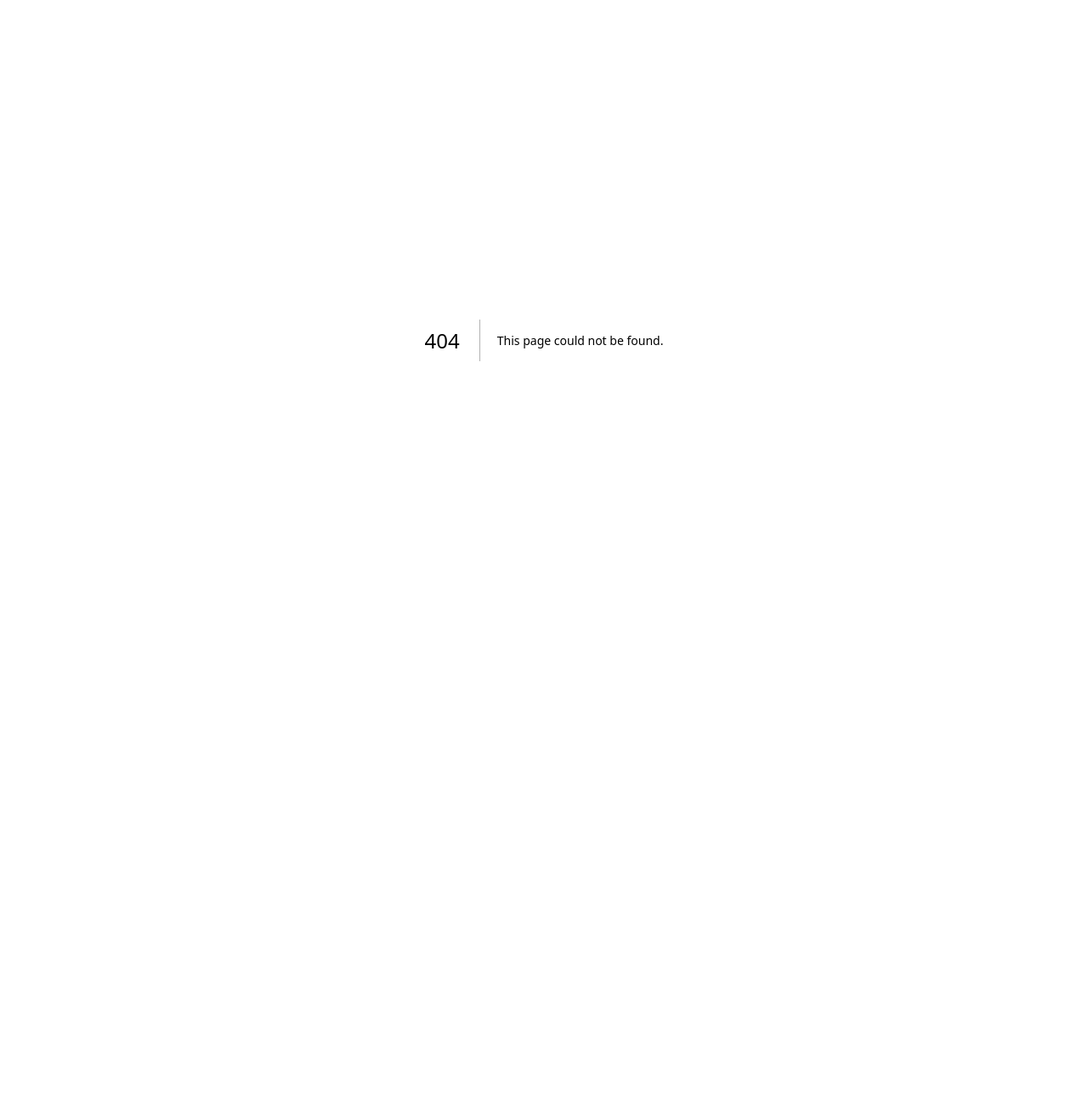
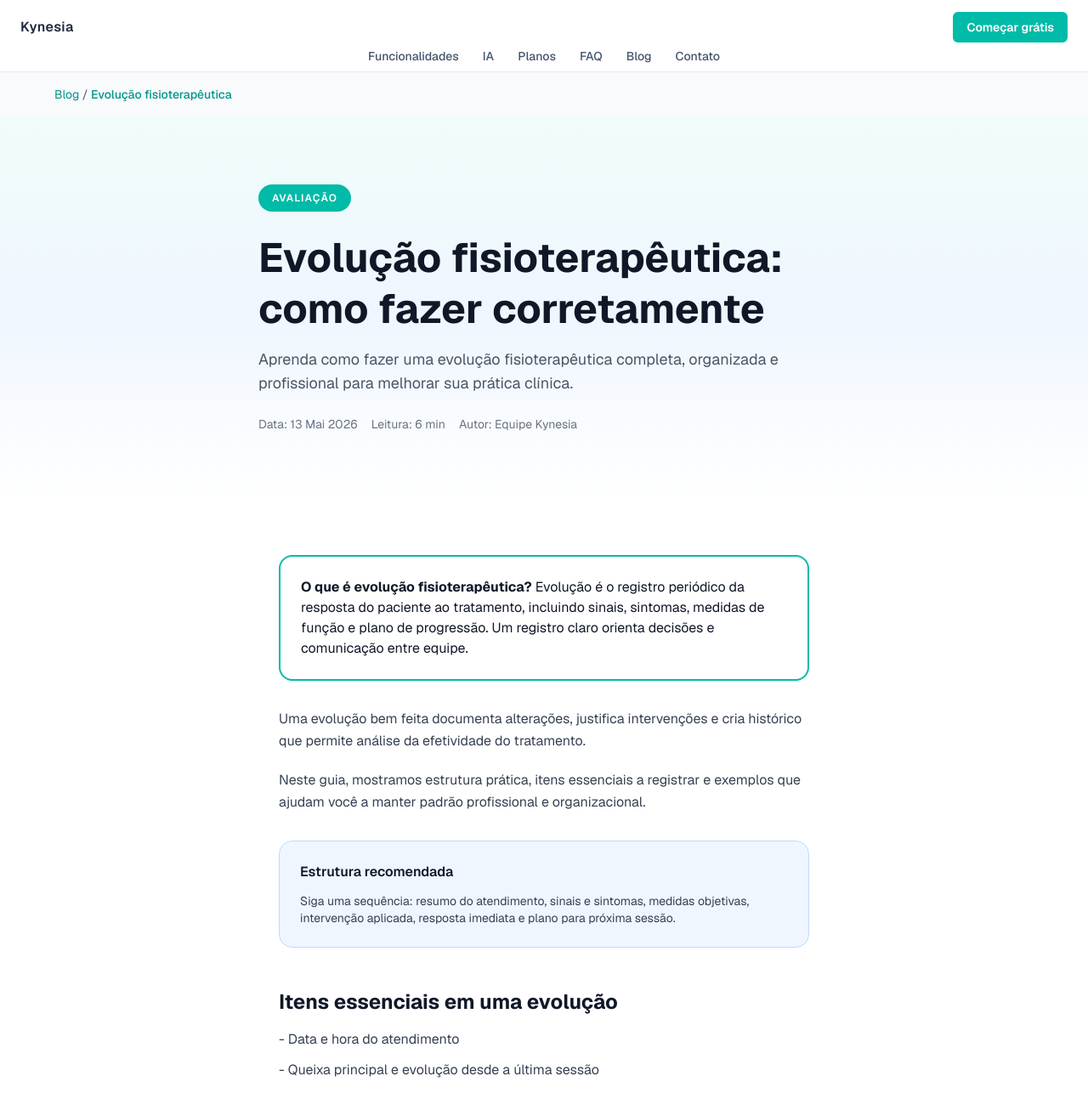
Before and after one commit to sendrette/kynesia-site, a Next.js app: page /blog/evolucao-fisioterapeutica-como-fazer-corretamente in a window 1280 px wide. Before the commit this address had no page. Shown: the top 1286 px of the page at 85% size. Before the commit the page ends 800 px from the top, so only its background shows below. Built offline with nearby package versions, Linux system fonts and the light colour scheme.

Commit message:
feat(blog): add article "Evolução fisioterapêutica: como fazer corretamente" with comprehensive guide on clinical documentation

```diff
--- a/app/blog/BlogPageClient.tsx
+++ b/app/blog/BlogPageClient.tsx
@@ -17,6 +17,17 @@ type BlogPost = {
 };
 
 const blogPosts: BlogPost[] = [
+  {
+    id: "30",
+    slug: "evolucao-fisioterapica-como-fazer-corretamente",
+    title: "Evolução fisioterapêutica: como fazer corretamente",
+    excerpt:
+      "Aprenda como fazer uma evolução fisioterapêutica completa, organizada e profissional para melhorar sua prática clínica.",
+    category: "Avaliação",
+    image: "/blog/avaliacao-clinica.svg",
+    readTime: "6 min",
+    date: "13 Mai 2026",
+  },
   {
     id: "28",
     slug: "marketing-para-fisioterapeuta-como-atrair-pacientes-sem-depender-de-indicacao",
@@ -349,7 +360,7 @@ export default function BlogPageClient() {
   const filteredPosts = useMemo(() => {
     const query = search.trim().toLowerCase();
 
-    return blogPosts.filter((post) => {
+    const results = blogPosts.filter((post) => {
       const matchesSearch =
         query.length === 0 ||
         post.title.toLowerCase().includes(query) ||
@@ -359,6 +370,36 @@ export default function BlogPageClient() {
 
       return matchesSearch && matchesCategory;
     });
+
+    // Ordena por data (mais recente primeiro). Datas estão no formato 'DD Mmm YYYY' em português, ex: '12 Mai 2026'
+    const monthMap: Record<string, number> = {
+      Jan: 0,
+      Fev: 1,
+      Mar: 2,
+      Abr: 3,
+      Mai: 4,
+      Jun: 5,
+      Jul: 6,
+      Ago: 7,
+      Set: 8,
+      Out: 9,
+      Nov: 10,
+      Dez: 11,
+    };
+
+    function parseDate(ptDate: string) {
+      const parts = ptDate.split(" ").map((p) => p.trim());
+      if (parts.length !== 3) return new Date(ptDate);
+      const day = parseInt(parts[0], 10);
+      const monthAbbr = parts[1];
+      const year = parseInt(parts[2], 10);
+      const month = monthMap[monthAbbr] ?? 0;
+      return new Date(year, month, day);
+    }
+
+    results.sort((a, b) => parseDate(b.date).getTime() - parseDate(a.date).getTime());
+
+    return results;
   }, [search, activeCategory]);
 
   useEffect(() => {
--- /dev/null
+++ b/app/blog/evolucao-fisioterapeutica-como-fazer-corretamente/page.tsx
@@ -0,0 +1,142 @@
+import type { Metadata } from "next";
+import Link from "next/link";
+import SiteHeader from "../../components/site-header";
+
+export const metadata: Metadata = {
+  title: "Evolução fisioterapêutica: como fazer corretamente",
+  description:
+    "Aprenda como fazer uma evolução fisioterapêutica completa, organizada e profissional para melhorar sua prática clínica.",
+  openGraph: {
+    title: "Evolução fisioterapêutica: como fazer corretamente",
+    description:
+      "Guia prático para registrar evoluções fisioterapêuticas bem estruturadas que melhoram documentação e qualidade do cuidado.",
+    type: "article",
+    url: "https://kynesia.com.br/blog/evolucao-fisioterapeutica-como-fazer-corretamente",
+  },
+};
+
+const articleLdJson = {
+  "@context": "https://schema.org",
+  "@type": "Article",
+  headline: "Evolução fisioterapêutica: como fazer corretamente",
+  description:
+    "Aprenda como fazer uma evolução fisioterapêutica completa, organizada e profissional para melhorar sua prática clínica.",
+  author: {
+    "@type": "Organization",
+    name: "Equipe Kynesia",
+  },
+  publisher: {
+    "@type": "Organization",
+    name: "Kynesia",
+  },
+  datePublished: "2026-05-13",
+  dateModified: "2026-05-13",
+  mainEntityOfPage: "https://kynesia.com.br/blog/evolucao-fisioteraputica-como-fazer-corretamente",
+};
+
+export default function EvolucaoFisioterapicaPage() {
+  return (
+    <main className="bg-white text-gray-900">
+      <script type="application/ld+json" dangerouslySetInnerHTML={{ __html: JSON.stringify(articleLdJson) }} />
+
+      <SiteHeader />
+
+      <div className="bg-slate-50 px-6 py-4 text-sm text-gray-600">
+        <div className="mx-auto max-w-6xl">
+          <Link href="/blog" className="text-teal-600 hover:underline">Blog</Link>
+          {" / "}
+          <span className="font-medium text-teal-600">Evolução fisioterapêutica</span>
+        </div>
+      </div>
+
+      <header className="bg-gradient-to-b from-teal-50 via-blue-50 to-white px-6 py-16 md:py-20">
+        <div className="mx-auto max-w-2xl">
+          <span className="mb-6 inline-block rounded-full bg-teal-500 px-4 py-2 text-xs font-semibold uppercase tracking-widest text-white">
+            Avaliação
+          </span>
+
+          <h1 className="mb-4 text-4xl font-bold leading-tight text-gray-900 md:text-5xl">Evolução fisioterapêutica: como fazer corretamente</h1>
+
+          <p className="mb-6 text-lg text-gray-600">Aprenda como fazer uma evolução fisioterapêutica completa, organizada e profissional para melhorar sua prática clínica.</p>
+
+          <div className="flex flex-wrap gap-4 text-sm text-gray-500">
+            <span>Data: 13 Mai 2026</span>
+            <span>Leitura: 6 min</span>
+            <span>Autor: Equipe Kynesia</span>
+          </div>
+        </div>
+      </header>
+
+      <article className="mx-auto max-w-2xl px-6 py-16">
+        <div className="mb-8 rounded-2xl border-2 border-teal-500 bg-white p-6">
+          <p className="text-gray-900"><strong>O que é evolução fisioterapêutica?</strong> Evolução é o registro periódico da resposta do paciente ao tratamento, incluindo sinais, sintomas, medidas de função e plano de progressão. Um registro claro orienta decisões e comunicação entre equipe.</p>
+        </div>
+
+        <p className="mb-5 leading-relaxed text-gray-700">Uma evolução bem feita documenta alterações, justifica intervenções e cria histórico que permite análise da efetividade do tratamento.</p>
+
+        <p className="mb-8 leading-relaxed text-gray-700">Neste guia, mostramos estrutura prática, itens essenciais a registrar e exemplos que ajudam você a manter padrão profissional e organizacional.</p>
+
+        <div className="mb-8 rounded-2xl border border-blue-200 bg-blue-50 p-6">
+          <h3 className="mb-3 font-semibold text-gray-900">Estrutura recomendada</h3>
+          <p className="text-sm text-gray-700">Siga uma sequência: resumo do atendimento, sinais e sintomas, medidas objetivas, intervenção aplicada, resposta imediata e plano para próxima sessão.</p>
+        </div>
+
+        <h2 className="mb-4 mt-12 text-2xl font-bold text-gray-900">Itens essenciais em uma evolução</h2>
+        <ul className="mb-8 space-y-3 text-gray-700">
+          <li>- Data e hora do atendimento</li>
+          <li>- Queixa principal e evolução desde a última sessão</li>
+          <li>- Medidas objetivas (amplitude, força, PROMs)</li>
+          <li>- Intervenção aplicada e parâmetros de dose</li>
+          <li>- Resposta imediata ao tratamento</li>
+          <li>- Plano e metas para próxima sessão</li>
+        </ul>
+
+        <h2 className="mb-4 mt-12 text-2xl font-bold text-gray-900">Exemplo prático de evolução</h2>
+        <p className="mb-5 leading-relaxed text-gray-700">Descrevemos um exemplo conciso que pode ser adaptado ao seu prontuário: resumo objetivo, medidas comparativas e plano de progressão com critério de avanço.</p>
+
+        <div className="mb-8 rounded-2xl border border-teal-200 bg-teal-50 p-6">
+          <h3 className="mb-3 font-bold text-gray-900">Modelo de evolução (resumido)</h3>
+          <ul className="space-y-2 text-gray-700">
+            <li><strong>Resumo:</strong> Paciente relata redução da dor de 6 para 4/10 desde última sessão.</li>
+            <li><strong>Objetivo:</strong> Melhorar amplitude de flexão cervical em 10 graus.</li>
+            <li><strong>Intervenção:</strong> Mobilização articular + alongamento com 3 séries de 30s.</li>
+            <li><strong>Resposta:</strong> Melhora subjetiva e aumento de 5 graus na amplitude imediata.</li>
+            <li><strong>Plano:</strong> Repetir progressão de mobilidade e iniciar exercício de controle motor.</li>
+          </ul>
+        </div>
+
+        <h2 className="mb-4 mt-12 text-2xl font-bold text-gray-900">Boas práticas para registros profissionais</h2>
+        <p className="mb-5 leading-relaxed text-gray-700">Seja objetivo, use linguagem clínica padronizada, registre medidas quando possível e evite termos vagos. Bons registros facilitam auditoria e continuidade do cuidado.</p>
+
+        <h2 className="mb-4 mt-12 text-2xl font-bold text-gray-900">Como integrar evolução ao prontuário eletrônico</h2>
+        <p className="mb-5 leading-relaxed text-gray-700">Use templates, campos obrigatórios e checklist para garantir que as evoluções contenham informações essenciais. Automatize medidas e fluxo de trabalho para reduzir tempo de registro.</p>
+
+        <h2 className="mb-6 mt-12 text-2xl font-bold text-gray-900">Perguntas frequentes sobre evolução fisioterapêutica</h2>
+        <div className="mb-8 space-y-3">
+          {[
+            { q: "Com que frequência devo registrar evolução?", a: "Registre evolução em todas as sessões ou conforme protocolo da clínica; ao menos semanalmente em programas prolongados." },
+            { q: "O que é essencial registrar?", a: "Medidas objetivas, resposta ao tratamento, intervenções aplicadas e plano para continuidade." },
+            { q: "Como medir progresso de forma objetiva?", a: "Use PROMs validados, goniometria, testes funcionais e escalas de dor padronizadas." },
+            { q: "Evolução pode ser breve?", a: "Sim. O registro deve ser objetivo e direto, suficiente para guiar a próxima sessão e documentar resposta." },
+          ].map((faq) => (
+            <details key={faq.q} className="cursor-pointer rounded-lg border border-gray-200 p-4 hover:bg-gray-50">
+              <summary className="font-semibold text-gray-900">{faq.q}</summary>
+              <p className="mt-3 leading-relaxed text-gray-700">{faq.a}</p>
+            </details>
+          ))}
+        </div>
+
+        <div className="mb-8 rounded-2xl bg-gray-900 p-8 text-white">
+          <h2 className="mb-4 text-2xl font-bold">Registros de qualidade melhoram cuidado e gestão</h2>
+          <p className="mb-4 leading-relaxed text-white">Boas evoluções ajudam a medir efeito, ajustar planos e comprovar a qualidade do serviço prestado.</p>
+          <p className="leading-relaxed text-white">Invista em padrão e em processos que tornem o registro fácil e informativo.</p>
+        </div>
+
+        <div className="mt-12 rounded-2xl border border-gray-200 bg-gray-50 p-8">
+          <h3 className="mb-4 text-xl font-bold text-gray-900">Sobre o autor</h3>
+          <p className="text-gray-700">Conteúdo produzido pela Equipe Kynesia com foco em avaliação clínica e documentação profissional. Use este modelo para padronizar suas evoluções e melhorar a qualidade assistencial.</p>
+        </div>
+      </article>
+    </main>
+  );
+}
```
